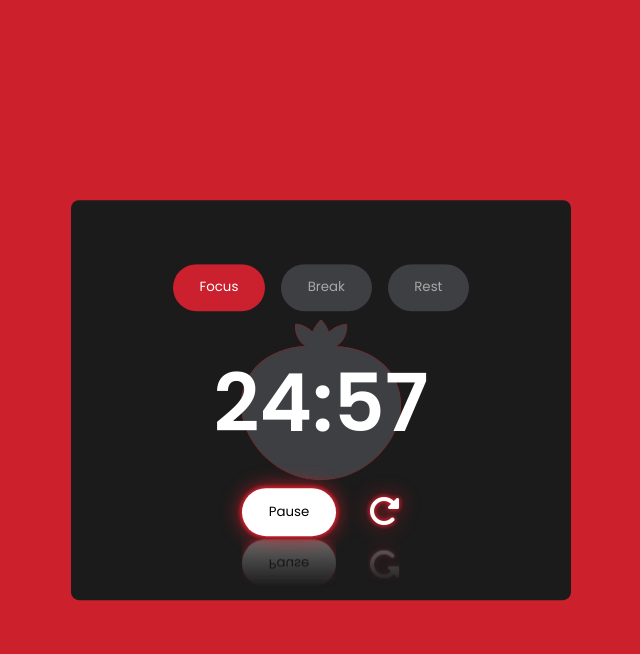
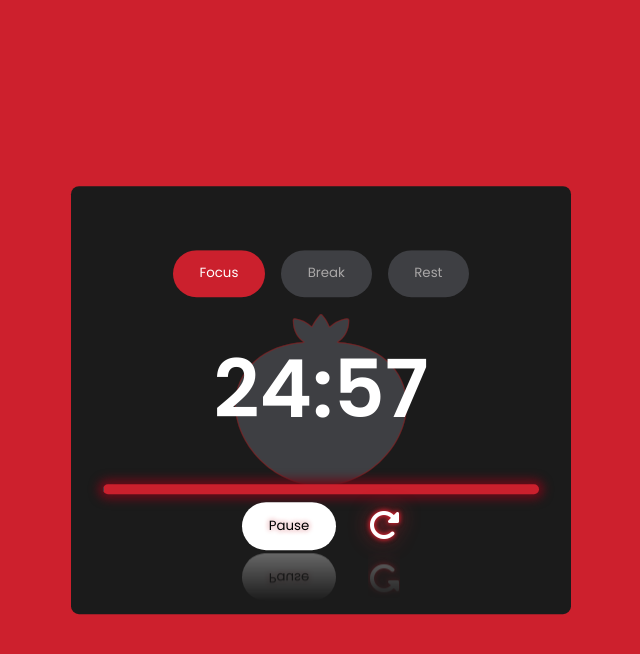
Before and after one commit to RicardMontfort90/Pomodoro, a plain HTML site: page index.html in a window 1280 px wide. Both pictures are taken after a click on the button "Start". Shown: the whole page, without its empty margins (319-959 px from the left). Drawn offline with Linux system fonts and the light colour scheme.

Commit message:
shadow efects CSS

```diff
--- a/index.html
+++ b/index.html
@@ -39,6 +39,9 @@
             </svg>
 
             <span id="time"></span> <br>
+            <div id="progress-bar">
+                <div id="progress-bar-inner"></div>
+            </div>
             <div class="btn-container">
                 <audio id="alertSound" src="sound/PR.mp3" preload="auto"></audio>
                 <button id="btn-start" class="show"><i class="fas fa-apple-alt"></i> Start</button>
--- a/script.js
+++ b/script.js
@@ -18,6 +18,10 @@ let durations = {
     shortbreak: 5,
     longbreak: 15
 };
+
+/* Progress bar */
+
+let progressBarInner = document.getElementById("progress-bar-inner");
 
 time.textContent = `${minCount + 1}:00`;
 
@@ -112,6 +116,7 @@ pause.addEventListener(
 
 
 startBtn.addEventListener("click", () => {
+    let totalTime = minCount * 60 + count;
     let duration = durations[active];
 
     reset.classList.add("show");
@@ -124,6 +129,10 @@ startBtn.addEventListener("click", () => {
         time.textContent = `${appendZero(minCount)}:${appendZero(count)}`;
         set = setInterval(() => {
             count--;
+            let remainingTime = minCount * 60 + count;
+            let progressPercentage = ((totalTime - remainingTime) / totalTime) * 100;
+
+            progressBarInner.style.width = `${progressPercentage}%`;
             time.textContent = `${appendZero(minCount)}:${appendZero(count)}`;
             if (count == 0) {
                 if (minCount != 0) {
@@ -131,6 +140,9 @@ startBtn.addEventListener("click", () => {
                     count = 60;
                 } else {
                     clearInterval(set);
+
+
+                    progressBarInner.style.width = `${progressPercentage}%`
                 }
             }
         }, 1000);
--- a/style.css
+++ b/style.css
@@ -73,6 +73,7 @@ button {
     display: flex;
     justify-content: center;
     gap: 2em;
+    margin-top: 0.5em;
 }
 
 
@@ -85,8 +86,8 @@ button {
     background-color: #ffffff;
     -webkit-box-reflect: below
     3px linear-gradient(transparent, #0005);
-    box-shadow: 0 0 5px #cb202d, 0 0 5px #cb202d,
-                0 0 20px #cb202d, 0 0 5px #cb202d;
+    text-shadow: 0 0 5px #ffffff, 0 0 5px #ffffff,
+                0 0 20px #ffffff, 0 0 5px #cb202d;
 }
 
 .btn:hover,
@@ -153,3 +154,29 @@ button {
       transform: scaleY(1);
     }
   }
+
+
+  #progress-bar {
+    height: 10px;
+    background: #cb202d; /* Color de fondo de la barra */
+    width: 100%;
+    border-radius: 5px;
+    margin-top: 10px;
+    overflow: hidden; /* Oculta el contenido que se desborda */
+    position: relative; /* Añade posición relativa */
+    transition: width 1s linear;
+    box-shadow: 0 0 10px 5px rgba(103, 12, 25, 30); /* Añade el resplandor */
+}
+
+
+
+
+#progress-bar-inner {
+    height: 100%;
+    width: 0; /* Inicia con ancho 0 */
+    background: #3e3f43; /* Color fijo */
+    position: absolute; /* Añade posición absoluta */
+    top: 0; /* Alinea con la parte superior de progress-bar */
+    left: 0; /* Alinea con la parte izquierda de progress-bar */
+    transition: width 1s linear;
+}
```
